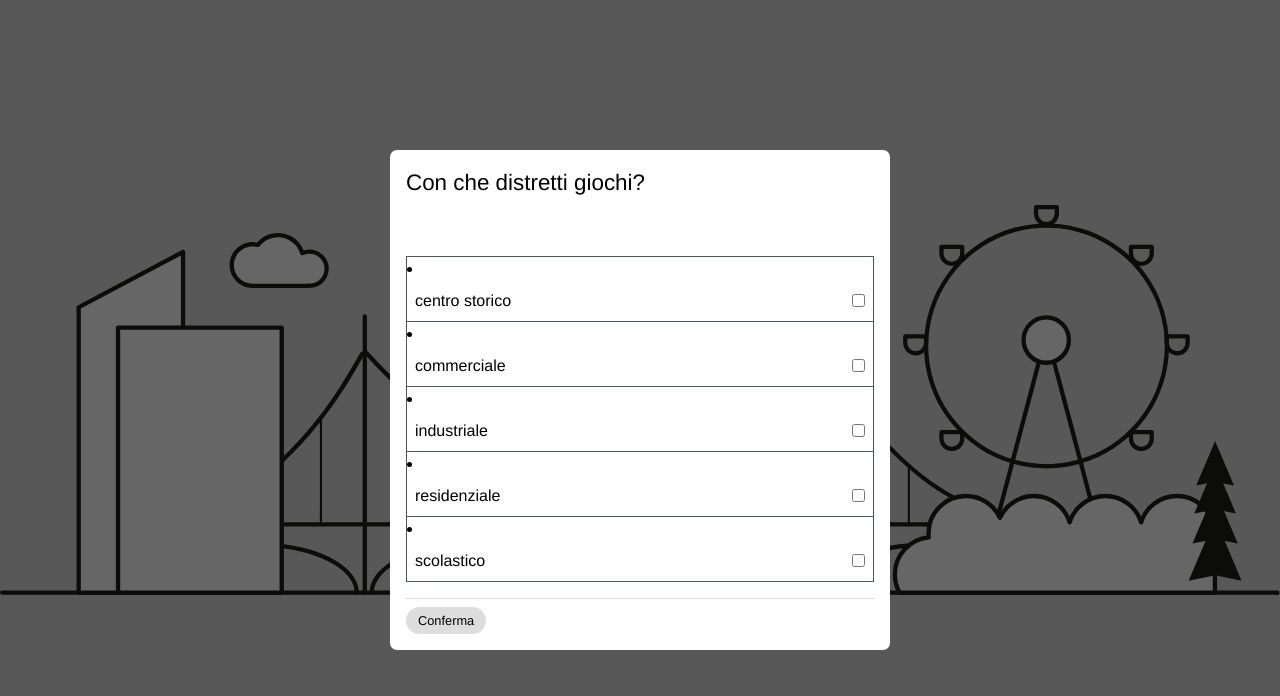
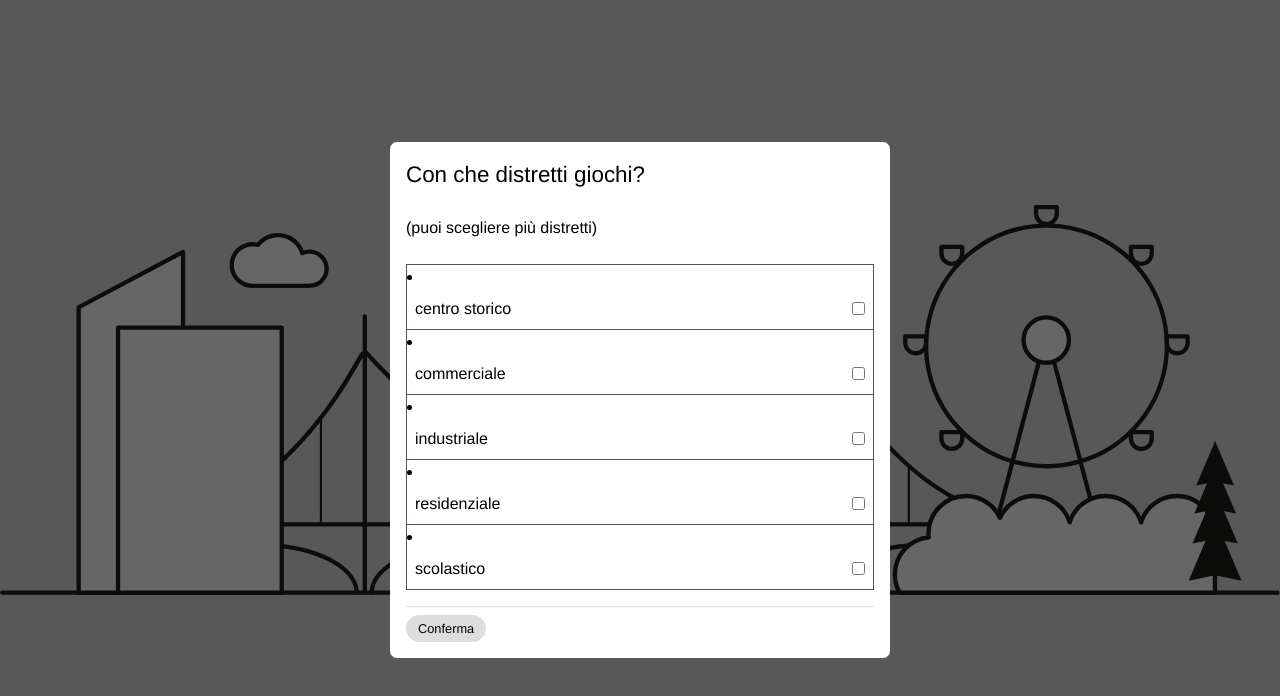
Before and after one commit to reevost/green_city, a Vue app: page / in a window 1280 px wide. Shown: the top 696 px of the page. Built offline with nearby package versions, Linux system fonts and the light colour scheme.

Commit message:
text clarification

```diff
--- a/src/components/DistrictChoice.vue
+++ b/src/components/DistrictChoice.vue
@@ -4,6 +4,9 @@
       <h2 class="modal-header">
         <slot name="header"> Con che distretti giochi? </slot>
       </h2>
+      <p>
+        (puoi scegliere più distretti)
+      </p>
 
       <div id="district list" class="border border-gray-600 divide-y divide-gray-600 mt-6">
         <DistrictItem
@@ -70,7 +73,7 @@ export default {
   font-size: .8rem;
 }
 .modal-header {
-  margin-bottom: 3rem;
+  margin-bottom: 1rem;
   padding-bottom: 0.5rem;
   font-size: 1.4rem;
 }
```
